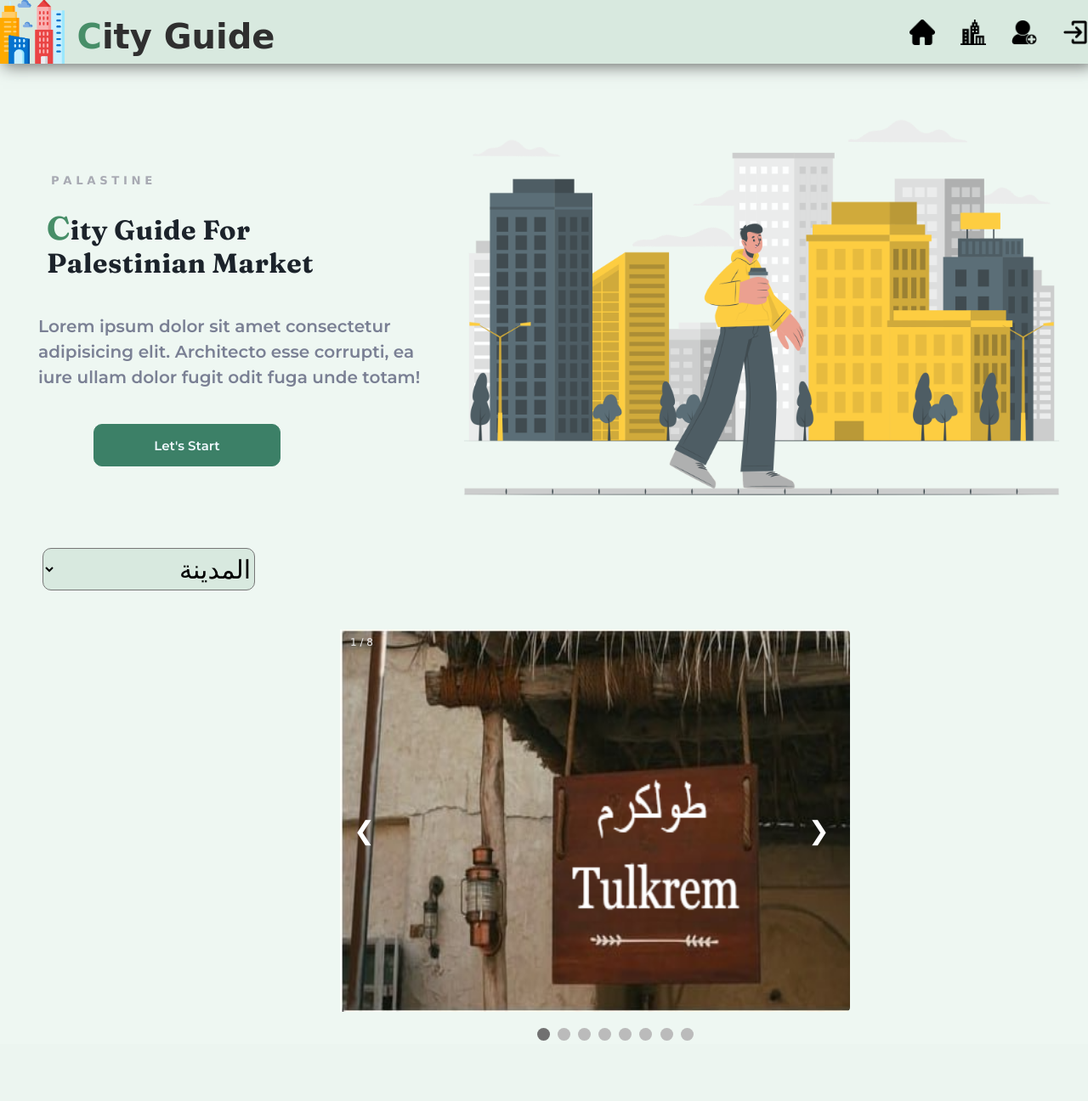
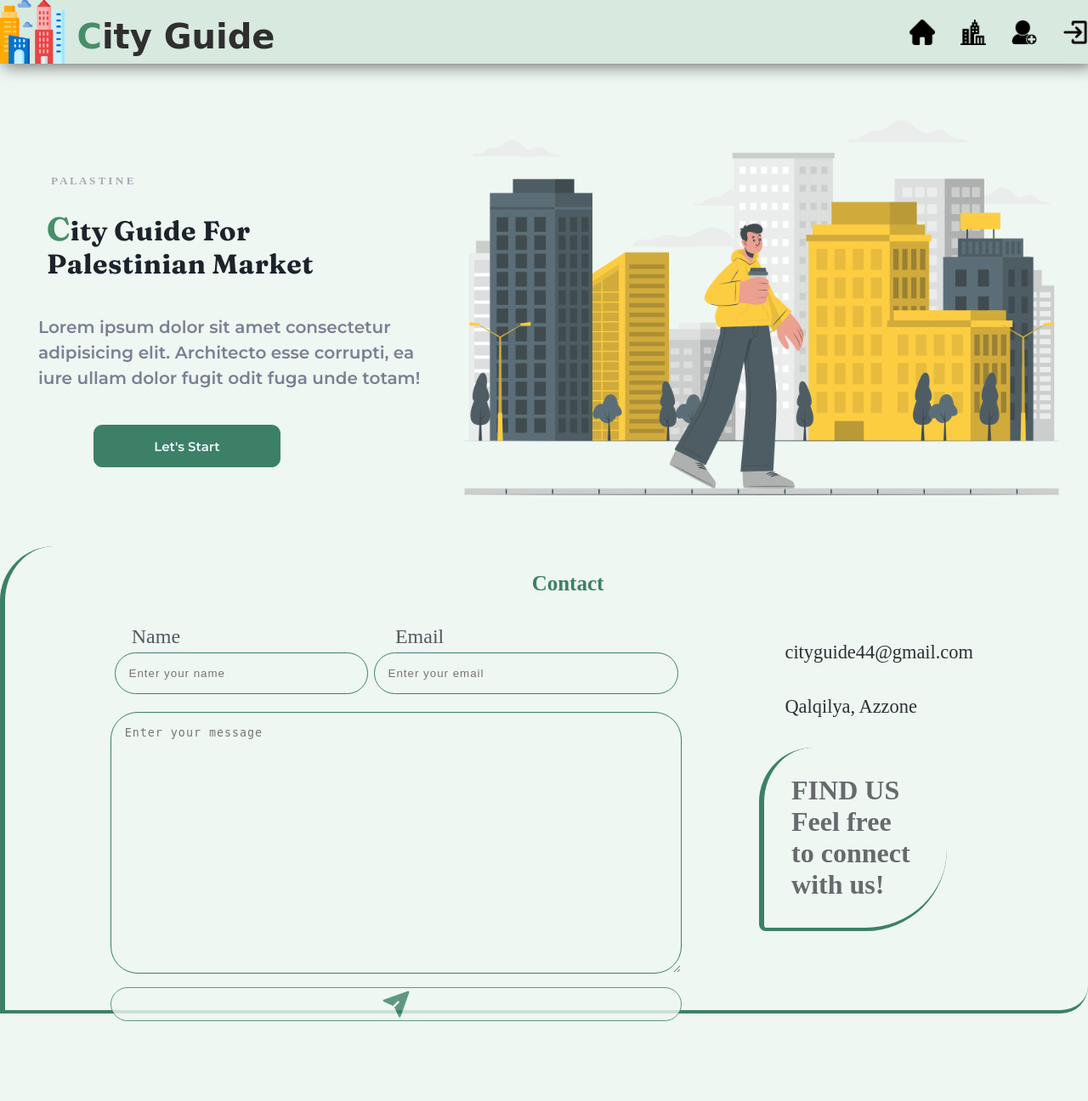
Before and after one commit to dalia2323/grandution-project, a PHP site: page /homepage.html in a window 1280 px wide. Shown: the whole page at 85% size. Before the commit the page ends 1225 px from the top, so only its background shows below. Run offline with PHP 8.4, Linux system fonts and the light colour scheme; some web fonts are replaced.

Commit message:
contact form

```diff
--- a/css/HomePagestyle.css
+++ b/css/HomePagestyle.css
@@ -134,151 +134,8 @@ body{
     -ms-transform: scale(1.25);
     -o-transform: scale(1.25);
 }
-.homecenter{
 
-    max-width: 800px;
-   margin-top: 200px;
-   margin-left: 100px;
-
-}
-body {font-family: Verdana, sans-serif; margin:0}
-.mySlides {display: none}
-img {vertical-align: middle;}
-
-/* Slideshow container */
-.slideshow-container {
-  max-width: 400px;
-  position: relative;
-  /* border-radius: x; */
-  -webkit-border-radius:;
-  -moz-border-radius:;
-  -ms-border-radius:;
-  -o-border-radius:;
-}
-.circle{
-
-margin-left: 230px;
-}
-/* Next & previous buttons */
-.prev, .next {
-  cursor: pointer;
-  position: absolute;
-  top: 50%;
-  width: auto;
-  padding: 16px;
-  margin-top: -22px;
-  color: white;
-  font-weight: bold;
-  font-size: 30px;
-  transition: 0.6s ease;
-  border-radius: 0 3px 3px 0;
-  user-select: none;
-  -webkit-transition: 0.6s ease;
-  -moz-transition: 0.6s ease;
-  -ms-transition: 0.6s ease;
-  -o-transition: 0.6s ease;
-  -webkit-border-radius:;
-  -moz-border-radius:;
-  -ms-border-radius:;
-  -o-border-radius:;
-}
-
-/* Position the "next button" to the right */
-.next {
-  right: -192px;
-  border-radius: 3px 0 0 3px;
-  -webkit-border-radius:;
-  -moz-border-radius:;
-  -ms-border-radius:;
-  -o-border-radius:;
-}
-
-/* On hover, add a black background color with a little bit see-through */
-.prev:hover, .next:hover {
-  background-color: rgba(0,0,0,0.8);
-}
-
-/* Caption text */
-.text {
-  color: #f2f2f2;
-  font-size: 15px;
-  padding: 8px 12px;
-  position: absolute;
-  bottom: 8px;
-  width: 100%;
-  text-align: center;
-}
-
-/* Number text (1/3 etc) */
-.numbertext {
-  color: #f2f2f2;
-  font-size: 12px;
-  padding: 8px 12px;
-  position: absolute;
-  top: 0;
-}
-
-/* The dots/bullets/indicators */
-.dot {
-  cursor: pointer;
-  height: 15px;
-  width: 15px;
-  margin: 0 2px;
-  background-color: #bbb;
-  border-radius: 50%;
-  display: inline-block;
-  transition: background-color 0.6s ease;
-  -webkit-border-radius:;
-  -moz-border-radius:;
-  -ms-border-radius:;
-  -o-border-radius:;
-  -webkit-transition: background-color 0.6s ease;
-  -moz-transition: background-color 0.6s ease;
-  -ms-transition: background-color 0.6s ease;
-  -o-transition: background-color 0.6s ease;
-}
-
-.active, .dot:hover {
-  background-color: #717171;
-}
-
-/* Fading animation */
-.fade {
-  animation-name: fade;
-  animation-duration: 1.5s;
-}
-
-@keyframes fade {
-  from {opacity: .4}
-  to {opacity: 1}
-}
-
-/* On smaller screens, decrease text size */
-@media only screen and (max-width: 300px) {
-  .prev, .next,.text {font-size: 11px}
-}
-select{
-    width: 250px;
-    height: 50px;
-    direction: rtl;
-    font-size: 30px;
-    margin-top: 20px;
-    margin-left: 50px;
-    background-color: #d8e9df;
-    border-radius: 10px;
-}
-img{
-    border-right:50px;
-    border-top-right-radius: 5px;
-    border-bottom-right-radius: 5px;
-}
-.image{
-    border-top-left-radius: 50px;
-    border-top-right-radius: 0px;
-    border-bottom-left-radius: 50px;
-    border-bottom-right-radius: 0px;
-
-}
+/* main part style */
 /* first part style */
 .firstPart{
   height: 540px;
@@ -345,10 +202,10 @@ img{
   font-family: "Montserrat", sans-serif;
   margin-left: 110px;
   margin-top: 40px;
-  -webkit-border-radius:;
-  -moz-border-radius:;
-  -ms-border-radius:;
-  -o-border-radius:;
+  -webkit-border-radius: 10px;
+  -moz-border-radius: 10px;
+  -ms-border-radius: 10px;
+  -o-border-radius: 10px;
   animation-name: example;
   animation-duration: 4s;
 }
@@ -365,3 +222,157 @@ img{
   from {background-color: hsl(60, 6%, 74%);}
   to {background-color: hsl(158, 36%, 37%);}
 }
+/* contact style */
+/* Start Contact section */
+#contact {
+
+
+  height: 550px;
+  /* border: #3c8067 1px solid; */
+
+  /* background-color: #d8e9df;  */
+  border-top-left-radius: 4rem;
+  border-bottom-right-radius: 2rem;
+  border-left: 6px solid hsl(158, 36%, 37%);
+  border-bottom: 4px solid hsl(158, 36%, 37%);
+}
+
+#contact .contact-wrapper {
+  width: 90%;
+  margin: auto;
+  display: flex;
+  height: 70vh;
+
+}
+
+#contact .form {
+  width: 90%;
+  height: 100%;
+  display: flex;
+  margin-left: 60px;
+}
+
+form {
+  width: 100%;
+}
+
+#contact form .inputWrapper {
+  width: 90%;
+  display: flex;
+  justify-content: space-between;
+  padding: .3rem;
+}
+
+#contact [type]:focus,
+#contact textarea:focus {
+  outline: 1px solid hsl(158, 36%, 37%);
+}
+
+#contact #name {
+  width: 45%
+}
+
+#contact #email {
+  width: 54%;
+}
+
+#contact [type],
+#contact textarea {
+  display: inline-block;
+  background-color: hsl(158, 36%, 37%);
+  display: inline-block;
+  margin-bottom: 1rem;
+  background-color: #eef7f2;
+  border: 1px #3c8067 solid;
+  padding: 1rem;
+  border-radius: 2rem;
+  color: #fff;
+  letter-spacing: 1px;
+  width: 50%;
+  -webkit-border-radius: 2rem;
+  -moz-border-radius: 2rem;
+  -ms-border-radius: 2rem;
+  -o-border-radius: 2rem;
+}
+
+#contact textarea {
+  display: block;
+  height: 55%;
+  width: 90%;
+}
+
+#contact #btn {
+  display: block;
+  height: 2.5rem;
+  overflow: hidden;
+  padding: 1rem;
+  cursor: pointer;
+  font-weight: 600;
+  display: flex;
+  background-image: url(../img/send\ \(4\).png);
+  background-size:contain;
+  background-repeat: no-repeat;
+  background-position:center;
+  opacity: .8;
+  width: 90%;
+  /* margin-left: 220px; */
+}
+
+
+
+#contact .labels {
+  width: 90%;
+  display: flex;
+  justify-content: space-evenly;
+}
+
+#contact label {
+  display: inline-block;
+  width: 50%;
+  font-size: 1.5rem;
+  margin-left: .8rem;
+  color: hsla(227, 6%, 28%, 0.898);
+  cursor: text;
+}
+
+#contact .labels .email {
+  margin-left: -1.7rem;
+}
+
+#contact .labels .name {
+  margin-left: 1.5rem;
+}
+
+#contact .contact-me {
+  color: hsla(223, 14%, 10%, 0.898);
+  display: flex;
+  align-items: center;
+
+}
+
+#contact .contact-me i {
+  display: inline-block;
+  font-size: 2rem;
+  margin: 2rem;
+  margin-right: .9rem;
+
+}
+
+#contact .contact-me p {
+  font-size: 1.4rem;
+}
+
+#contact h3 {
+  color:hsla(231, 11%, 12%, 0.642) ;
+  padding: 2rem;
+  background-color: #eef7f2;
+  border-top-left-radius: 4rem;
+  border-bottom-right-radius: 6rem;
+  border-left: 6px solid hsl(158, 36%, 37%);
+  border-bottom: 4px solid hsl(158, 36%, 37%);
+  margin-top: 1rem;
+  width: 65%;
+  font-size: 2rem;
+  border-bottom-left-radius: .5rem;
+  margin-left: 1rem;
+}
--- a/homepage.html
+++ b/homepage.html
@@ -27,7 +27,7 @@
   <div class="navbar">
     <div class="logo"></div>
     <div class="city">
-            <h1 > City Guide  </h1>
+      <h1> City Guide </h1>
     </div>
     <a href="homepage.html" title="Home page">
       <div class="homePage"> </div>
@@ -44,9 +44,10 @@
   </div>
   <div class="firstPart">
     <div class="firstPart1">
-  <h5>P  A  L  A  S  T  I  N  E</h5>
+      <h5>P A L A S T I N E</h5>
       <h1>City Guide For Palestinian Market </h1>
-  <p>Lorem ipsum dolor sit amet consectetur adipisicing elit. Architecto esse corrupti, ea iure ullam dolor fugit odit fuga unde totam!</p>
+      <p>Lorem ipsum dolor sit amet consectetur adipisicing elit. Architecto esse corrupti, ea iure ullam dolor fugit
+        odit fuga unde totam!</p>
       <a href="signUp.html"><button>Let's Start<i></i></button></a>
 
 
@@ -56,116 +57,42 @@
     <div class="firstPart2"></div>
 
   </div>
+  <!-- contact section -->
+  <br>
+  <section id="contact">
+    <h2 style="text-align: center; margin-left: 50px;padding-top: 30px; margin-bottom: 35px; font-size: 25px; color: hsl(158, 36%, 37%);">Contact</h2>
+    <div class="contact-wrapper">
+      <div class="form" role="form">
+        <form>
+          <div class="labels">
+            <label for="name" class="name">Name</label>
+            <label for="email" class="email">Email</label>
+          </div>
 
+          <div class="inputWrapper">
 
-    <div >
-       <select name="city">
-        <option value="city">المدينة</option>
-        <option value="tulkarm">طولكرم</option>
-        <option value="nablus">نابلس</option>
-        <option value="Ramallah">رام الله</option>
-        <option value="Hebron">الخليل</option>
-        <option value="Jenin">جنين</option>
-        <option value="Jericho">اريحا</option>
-        <option value="Bethlehem">بيت لحم</option>
-        <option value="Qalqilia">قلقيلية</option>
+            <input type="text" id="name" name="name" placeholder="Enter your name" required />
 
-       </select>
+            <input type="email" id="email" name="email" placeholder="Enter your email" required />
           </div>
-    <div class="homecenter">
-        <!-- <div style=" width: 500px  ;height: 154px;">
-            <img  class="image"src="img/slider.jpg" width="100% "height="449px">
-          </div> -->
+          <textarea placeholder="Enter your message" name="message" required></textarea>
+          <button id="btn" type="submit"><i class="fa fa-paper-plane"></i></button>
+        </form>
       </div>
-    <div style=" width: 600px; margin-left: 400px;height: 155px; margin-top: -154px;">
-    <div class="slideshow-container">
+      <div class="location">
+        <div class="contact-me eamil"> <i class="fa-solid fa-envelope">
+          </i>
+          <p>cityguide44@gmail.com</p>
+        </div>
+        <div class="contact-me address"><i class="fa-solid fa-location-pin"></i>
+          <p>Qalqilya, Azzone</p>
+        </div>
 
-        <div class="mySlides fade">
-        <div class="numbertext">1 / 8</div>
-       <a href="tulkarm.html"><img src="img/Tulkrem.png" style="width:600px; height: 450px;" ></a>
+        <h3>
+          FIND US <br />
+          Feel free to connect with us!
+        </h3>
+      </div>
 
     </div>
-
-        <div class="mySlides fade">
-        <div class="numbertext">2 / 8</div>
-       <a href="nablus.html"> <img src="img/Nablus.jpg" style="width:600px; height: 450px;"></a>
-
-        </div>
-
-        <div class="mySlides fade">
-        <div class="numbertext">3 / 8</div>
-       <a href="Ramallah.html"><img src="img/Ramallah.jpg" style="width:600px; height: 450px;"></a>
-
-        </div>
-        <div class="mySlides fade">
-          <div class="numbertext">4 / 8 </div>
-       <a href="Hebron.html">   <img src="img/Hebron.jpg" style="width:600px; height: 450px;"></a>
-
-        </div>
-        <div class="mySlides fade">
-          <div class="numbertext">5 / 8 </div>
-         <a href="Jenin.html"> <img src="img/Jenin.jpg" style="width:600px; height: 450px;"></a>
-
-        </div><div class="mySlides fade">
-          <div class="numbertext">6 / 8 </div>
-         <a href="Jericho.html"> <img src="img/Jericho.jpg" style="width:600px; height: 450px;"></a>
-
-        </div><div class="mySlides fade">
-          <div class="numbertext">7 / 8</div>
-         <a href="Bethlehem.html"> <img src="img/Bethlehem.jpg" style="width:600px; height: 450px;"></a>
-
-        </div><div class="mySlides fade">
-          <div class="numbertext">8 / 8 </div>
-         <a href="Qalqilia.html"> <img src="img/Qalqilia.jpg" style="width:600px; height: 450px;"></a>
-
-        </div>
-
-        <a class="prev" onclick="plusSlides(-1)">❮</a>
-        <a class="next" onclick="plusSlides(1)">❯</a>
-
-        </div>
-        <br>
-
-        <div  class="circle">
-        <span class="dot" onclick="currentSlide(1)"></span>
-        <span class="dot" onclick="currentSlide(2)"></span>
-        <span class="dot" onclick="currentSlide(3)"></span>
-        <span class="dot" onclick="currentSlide(4)"></span>
-        <span class="dot" onclick="currentSlide(5)"></span>
-        <span class="dot" onclick="currentSlide(6)"></span>
-        <span class="dot" onclick="currentSlide(7)"></span>
-        <span class="dot" onclick="currentSlide(8)"></span>
-        </div>
-    </div>
-        <script>
-        let slideIndex = 1;
-        showSlides(slideIndex);
-
-        function plusSlides(n) {
-        showSlides(slideIndex += n);
-        }
-
-        function currentSlide(n) {
-        showSlides(slideIndex = n);
-        }
-
-        function showSlides(n) {
-        let i;
-        let slides = document.getElementsByClassName("mySlides");
-        let dots = document.getElementsByClassName("dot");
-        if (n > slides.length) {slideIndex = 1}
-        if (n < 1) {slideIndex = slides.length}
-        for (i = 0; i < slides.length; i++) {
-          slides[i].style.display = "none";
-        }
-        for (i = 0; i < dots.length; i++) {
-          dots[i].className = dots[i].className.replace(" active", "");
-        }
-        slides[slideIndex-1].style.display = "block";
-        dots[slideIndex-1].className += " active";
-        }
-        </script>
-
-</body>
-
-</html>
+  </section>
```
Also changed, not shown: cityGuide.html (added, +131 -0 lines), css/cityGuide.css (added, +149 -0 lines), img/send (4).png (added). Lines whose indentation alone changed are shown as unchanged.
